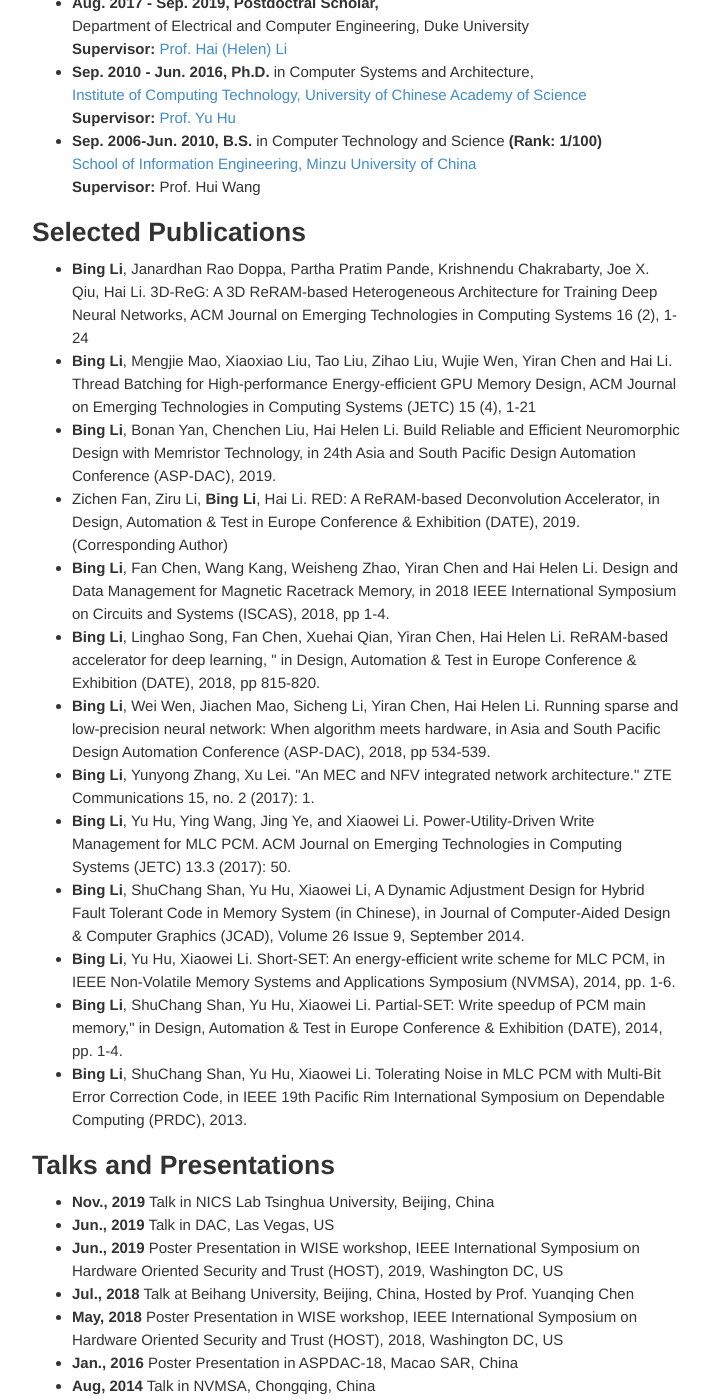
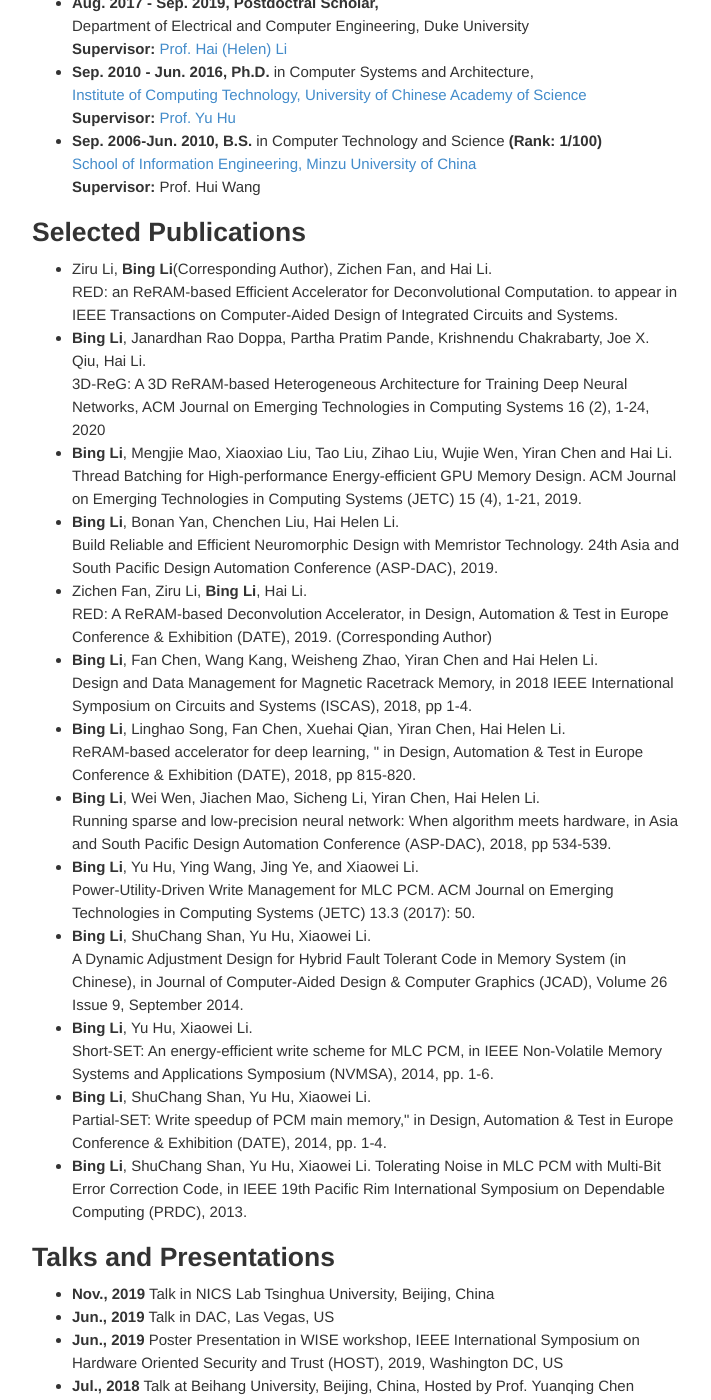
Before and after one commit to libingict/libingict.github.io, a Jekyll site: the page built from cv/index.html, in a window 1280 px wide and 1400 px high, scrolled down 331 px. Shown: the whole window, without its empty margins (284-995 px from the left). Built offline with Jekyll 4.4.1, drawn with Linux system fonts in a browser that asks for light colours; nearby versions of some CDN libraries; library files that are not in the unit come from our copies; a script that is not in the unit is left out; some of the changed text lies outside the part shown.

Commit message:
Update publication

```diff
--- a/cv/index.html
+++ b/cv/index.html
@@ -6,7 +6,7 @@
 	<a href="/files/1_Bing Li-CV-Eng.pdf" class="btn btn-default pull-right" title="Download CV as PDF">Download CV (out of date)</a>
 				<h1>Bing Li</h1>
 				<address>
-				Address<br/>
+				<b>Address</b><br/>
 				Capital Normal University, Beijing, China. <br/>
 				105 West Third Ring Road North, Haidian District, Beijing, 100048 China. <br/>
 				<a href="mailto:bing.li@cnu.edu.cn">bing.li@cnu.edu.cn</a>
@@ -33,40 +33,43 @@
 				 </ul>
 			<h2>Selected Publications</h2>
 			<ul>
+				<li>   Ziru Li, <b>Bing Li</b>(Corresponding Author), Zichen Fan, and Hai Li.  </br> RED: an ReRAM-based Efficient Accelerator for Deconvolutional Computation. to appear in IEEE Transactions on Computer-Aided Design of Integrated Circuits and Systems.
+
+</li>
+<li>
+					<b>Bing Li</b>, Janardhan Rao Doppa, Partha Pratim Pande, Krishnendu Chakrabarty, Joe X. Qiu, Hai Li. <br/>
+					3D-ReG: A 3D ReRAM-based Heterogeneous Architecture for Training Deep Neural Networks, ACM Journal on Emerging Technologies in Computing Systems 16 (2), 1-24, 2020
 				<li>
-					<b>Bing Li</b>, Janardhan Rao Doppa, Partha Pratim Pande, Krishnendu Chakrabarty, Joe X. Qiu, Hai Li. 3D-ReG: A 3D ReRAM-based Heterogeneous Architecture for Training Deep Neural Networks, ACM Journal on Emerging Technologies in Computing Systems 16 (2), 1-24
-				<li>
-					<b>Bing Li</b>, Mengjie Mao, Xiaoxiao Liu, Tao Liu, Zihao Liu, Wujie Wen, Yiran Chen and Hai Li. Thread Batching for High-performance Energy-efficient GPU Memory Design, ACM Journal on Emerging Technologies in Computing Systems (JETC) 15 (4), 1-21
+					<b>Bing Li</b>, Mengjie Mao, Xiaoxiao Liu, Tao Liu, Zihao Liu, Wujie Wen, Yiran Chen and Hai Li. <br/>Thread Batching for High-performance Energy-efficient GPU Memory Design.
+					 ACM Journal on Emerging Technologies in Computing Systems (JETC) 15 (4), 1-21, 2019.
 				</li>
 				<li>
-					<b>Bing Li</b>, Bonan Yan, Chenchen Liu, Hai Helen Li. Build Reliable and Efficient Neuromorphic Design with Memristor Technology, in 24th Asia and South Pacific Design Automation Conference (ASP-DAC), 2019.
+					<b>Bing Li</b>, Bonan Yan, Chenchen Liu, Hai Helen Li. </br> Build Reliable and Efficient Neuromorphic Design with Memristor Technology.
+					24th Asia and South Pacific Design Automation Conference (ASP-DAC), 2019.
 				</li>
 				<li>
-					Zichen Fan, Ziru Li, <b>Bing Li</b>, Hai Li. RED: A ReRAM-based Deconvolution Accelerator, in Design, Automation & Test in Europe Conference & Exhibition (DATE), 2019. (Corresponding Author)
+					Zichen Fan, Ziru Li, <b>Bing Li</b>, Hai Li. </br>RED: A ReRAM-based Deconvolution Accelerator, in Design, Automation & Test in Europe Conference & Exhibition (DATE), 2019. (Corresponding Author)
 				</li>
 				<li>
-					<b>Bing Li</b>, Fan Chen, Wang Kang, Weisheng Zhao, Yiran Chen and Hai Helen Li. Design and Data Management for Magnetic Racetrack Memory, in 2018 IEEE International Symposium on Circuits and Systems (ISCAS), 2018, pp 1-4.
+					<b>Bing Li</b>, Fan Chen, Wang Kang, Weisheng Zhao, Yiran Chen and Hai Helen Li. <br/>Design and Data Management for Magnetic Racetrack Memory, in 2018 IEEE International Symposium on Circuits and Systems (ISCAS), 2018, pp 1-4.
 				</li>
 				<li>
-					<b>Bing Li</b>, Linghao Song, Fan Chen, Xuehai Qian, Yiran Chen, Hai Helen Li. ReRAM-based accelerator for deep learning, " in Design, Automation & Test in Europe Conference & Exhibition (DATE), 2018, pp 815-820.
+					<b>Bing Li</b>, Linghao Song, Fan Chen, Xuehai Qian, Yiran Chen, Hai Helen Li. <br/>ReRAM-based accelerator for deep learning, " in Design, Automation & Test in Europe Conference & Exhibition (DATE), 2018, pp 815-820.
 				</li>
 				<li>
-					<b>Bing Li</b>, Wei Wen, Jiachen Mao, Sicheng Li, Yiran Chen, Hai Helen Li. Running sparse and low-precision neural network: When algorithm meets hardware, in Asia and South Pacific Design Automation Conference (ASP-DAC), 2018, pp 534-539.
+					<b>Bing Li</b>, Wei Wen, Jiachen Mao, Sicheng Li, Yiran Chen, Hai Helen Li. <br/>Running sparse and low-precision neural network: When algorithm meets hardware, in Asia and South Pacific Design Automation Conference (ASP-DAC), 2018, pp 534-539.
 				</li>
 				<li>
-					<b>Bing Li</b>, Yunyong Zhang, Xu Lei. "An MEC and NFV integrated network architecture." ZTE Communications 15, no. 2 (2017): 1.
+					<b>Bing Li</b>, Yu Hu, Ying Wang, Jing Ye, and Xiaowei Li. <br/>Power-Utility-Driven Write Management for MLC PCM. ACM Journal on Emerging Technologies in Computing Systems (JETC) 13.3 (2017): 50.
 				</li>
 				<li>
-					<b>Bing Li</b>, Yu Hu, Ying Wang, Jing Ye, and Xiaowei Li. Power-Utility-Driven Write Management for MLC PCM. ACM Journal on Emerging Technologies in Computing Systems (JETC) 13.3 (2017): 50.
+					<b>Bing Li</b>, ShuChang Shan, Yu Hu, Xiaowei Li. <br/> A Dynamic Adjustment Design for Hybrid Fault Tolerant Code in Memory System (in Chinese), in Journal of Computer-Aided Design & Computer Graphics (JCAD), Volume 26 Issue 9, September 2014.
 				</li>
 				<li>
-					<b>Bing Li</b>, ShuChang Shan, Yu Hu, Xiaowei Li, A Dynamic Adjustment Design for Hybrid Fault Tolerant Code in Memory System (in Chinese), in Journal of Computer-Aided Design & Computer Graphics (JCAD), Volume 26 Issue 9, September 2014.
+					<b>Bing Li</b>, Yu Hu, Xiaowei Li. <br/>Short-SET: An energy-efficient write scheme for MLC PCM, in IEEE Non-Volatile Memory Systems and Applications Symposium (NVMSA), 2014, pp. 1-6.
 				</li>
 				<li>
-					<b>Bing Li</b>, Yu Hu, Xiaowei Li. Short-SET: An energy-efficient write scheme for MLC PCM, in IEEE Non-Volatile Memory Systems and Applications Symposium (NVMSA), 2014, pp. 1-6.
-				</li>
-				<li>
-					<b>Bing Li</b>, ShuChang Shan, Yu Hu, Xiaowei Li. Partial-SET: Write speedup of PCM main memory," in Design, Automation & Test in Europe Conference & Exhibition (DATE), 2014, pp. 1-4.
+					<b>Bing Li</b>, ShuChang Shan, Yu Hu, Xiaowei Li. <br/> Partial-SET: Write speedup of PCM main memory," in Design, Automation & Test in Europe Conference & Exhibition (DATE), 2014, pp. 1-4.
 				</li>
 				<li>
 					<b>Bing Li</b>, ShuChang Shan, Yu Hu, Xiaowei Li. Tolerating Noise in MLC PCM with Multi-Bit Error Correction Code, in IEEE 19th Pacific Rim International Symposium on Dependable Computing (PRDC), 2013.
```
Also changed, not shown: other parts of cv/index.html (+1 -1 lines).
